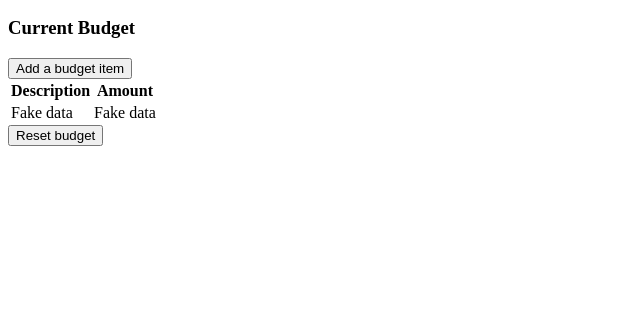
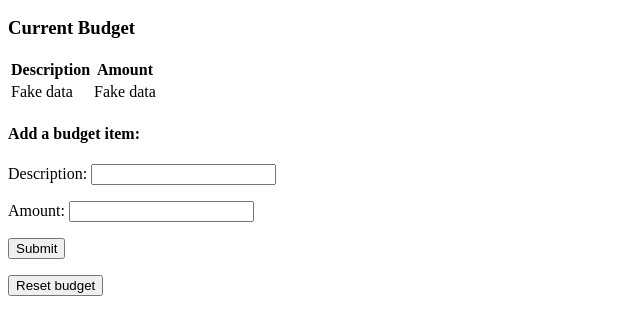
Before and after one commit to tyler-thee-creator/budget-watcher, a React app: page / in a window 1280 px wide. Shown: the part 339-674 px from the top of the page, without its empty margins (0-640 px from the left). Built offline with nearby package versions, Linux system fonts and the light colour scheme; no server answers; the HTML template or start-up script is replaced by a standard one.

Commit message:
Complete server route to add budget settings

```diff
--- a/react-client/src/components/Budget.jsx
+++ b/react-client/src/components/Budget.jsx
@@ -3,7 +3,6 @@ import React from 'react';
 const Budget = (props) => (
   <div>
     <h3>Current Budget</h3>
-    <button id="addbudgetitem">Add a budget item</button>
     <table>
       <thead>
         <tr>
@@ -16,7 +15,23 @@ const Budget = (props) => (
         </tr>
       </tbody>
     </table>
-    <button id="resetbudget">Reset budget</button>
+    <h4>Add a budget item:</h4>
+    <form>
+      <p>
+        <label htmlFor="budgetdescription">Description: </label>
+        <input id="budgetdescription" type="text" onChange={props.updateBudgetDescription}></input>
+      </p>
+      <p>
+        <label htmlFor="budgetamount">Amount: </label>
+        <input id="budgetamount" type="number" onChange={props.updateBudgetAmount}></input>
+      </p>
+      <p>
+        <input id="submitbudget" type="submit" onClick={props.addBudgetItem}></input>
+      </p>
+    </form>
+    <p>
+      <button id="resetbudget">Reset budget</button>
+    </p>
   </div>
 );
 
--- a/react-client/src/components/LogEntry.jsx
+++ b/react-client/src/components/LogEntry.jsx
@@ -13,7 +13,7 @@ const LogEntry = (props) => (
         <input type="number" id="amount" onChange={props.updateAmount}></input>
       </p>
       <p>
-        <input type="submit" onClick={props.addLog}></input>
+        <input id="submitspend" type="submit" onClick={props.addLog}></input>
       </p>
     </form>
     <button id="delete" onClick={props.delete}>Delete most recent entry</button>
--- a/react-client/src/index.jsx
+++ b/react-client/src/index.jsx
@@ -10,13 +10,19 @@ class App extends React.Component {
     super(props);
     this.state = {
       currentWeekLog: [],
+      budgetSettings: [],
       formSubmitDescription: '',
-      formSubmitAmount: 0
+      formSubmitAmount: 0,
+      formSubmitBudgetDescription: '',
+      formSubmitBudgetAmount: 0
     }
     this.updateDescription = this.updateDescription.bind(this);
     this.updateAmount = this.updateAmount.bind(this);
     this.addLog = this.addLog.bind(this);
     this.deleteMostRecent = this.deleteMostRecent.bind(this);
+    this.addBudgetItem = this.addBudgetItem.bind(this);
+    this.updateBudgetDescription = this.updateBudgetDescription.bind(this);
+    this.updateBudgetAmount = this.updateBudgetAmount.bind(this);
   }
 
   updateDescription(e) {
@@ -28,6 +34,18 @@ class App extends React.Component {
   updateAmount(e) {
     this.setState({
       formSubmitAmount: e.target.value - 0
+    });
+  }
+
+  updateBudgetDescription(e) {
+    this.setState({
+      formSubmitBudgetDescription: e.target.value
+    });
+  }
+
+  updateBudgetAmount(e) {
+    this.setState({
+      formSubmitBudgetAmount: e.target.value - 0
     });
   }
 
@@ -70,16 +88,21 @@ class App extends React.Component {
     $.ajax({
       method: 'POST',
       url: '/budget',
+      data: {
+        description: this.state.formSubmitBudgetDescription,
+        amount: this.state.formSubmitBudgetAmount
+      },
       success: (data) => {
         console.log(data);
         this.setState({
-
+          budgetSettings: data
         });
       },
       error: (err) => {
         console.log(err);
       }
     });
+    e.preventDefault();
   }
 
   componentDidMount() {
@@ -102,7 +125,7 @@ class App extends React.Component {
       <h1>Budget Watcher</h1>
       <Log currentWeekLog={this.state.currentWeekLog}/>
       <LogEntry updateDescription={this.updateDescription} updateAmount={this.updateAmount} addLog={this.addLog} delete={this.deleteMostRecent}/>
-      <Budget />
+      <Budget budgetSettings={this.state.budgetSettings} addBudgetItem={this.addBudgetItem} updateBudgetDescription={this.updateBudgetDescription} updateBudgetAmount={this.updateBudgetAmount}/>
     </div>);
   }
 }
```
Also changed, not shown: database-mysql/index.js (+22 -0 lines), 2 other files (tests, documents, lock files or other folders).
